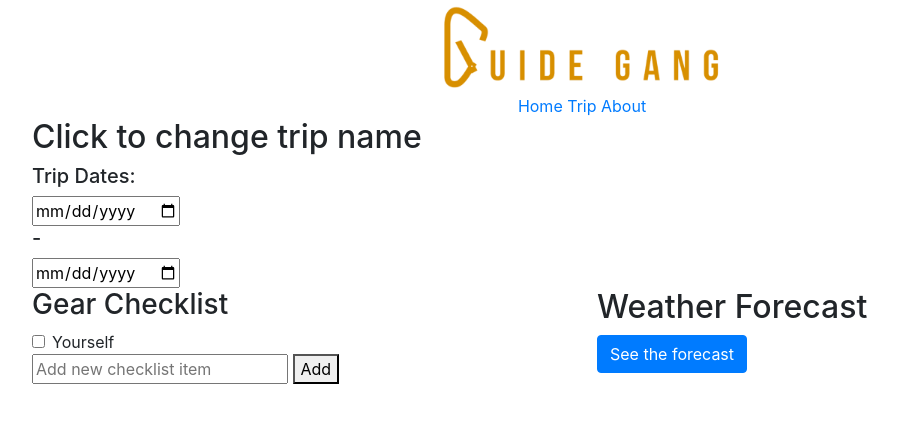
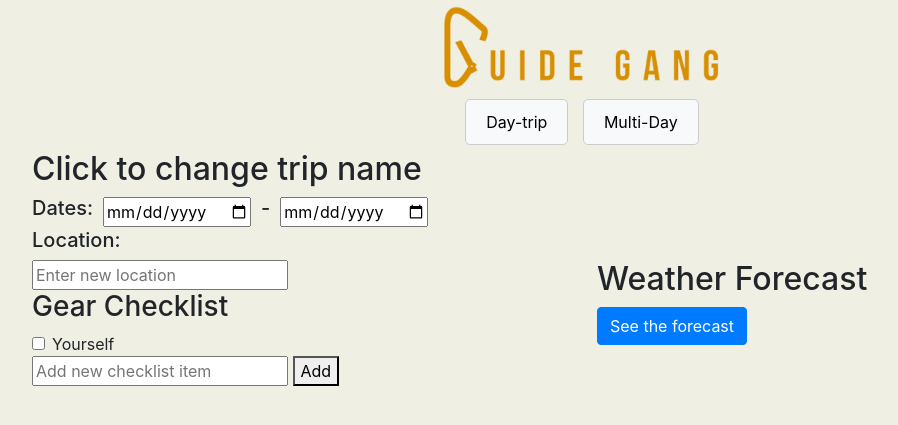
Before and after one commit to djmurphy6/guide_gang, a Flask app: page /trip in a window 1280 px wide. Shown: the top 425 px of the page, without its empty margins (58-956 px from the left). Run offline with Flask 2, Linux system fonts and the light colour scheme; some libraries are stand-ins or nearby versions.

Commit message:
added day trip functionality

```diff
--- a/app.py
+++ b/app.py
@@ -30,6 +30,11 @@ def about():
 @app.route("/trip")
 def trip():
     return flask.render_template("trip.html")
+
+#route for daytrip page
+@app.route("/daytrip")
+def daytrip():
+    return flask.render_template("daytrip.html")
 
 
 @app.route("/forecast", methods = ['GET'])
--- a/static/style.css
+++ b/static/style.css
@@ -5,6 +5,10 @@
 .logo {
     width: 300px;  /* Set the desired width */
     height: auto;
+}
+
+body {
+    background-color: #f0efe3; /* Light beige color */
 }
 
 .card {
@@ -17,3 +21,37 @@
 .card-title {
     font-weight: bold;
 }
+
+.inline{
+    display: flex;
+    align-items: center;
+    gap: 10px;
+}
+
+.nav-box {
+    display: inline-block;
+    padding: 10px 20px;
+    margin: 5px;
+    border: 1px solid #ccc;
+    border-radius: 5px;
+    text-decoration: none;
+    color: #000;
+    background-color: #f8f9fa;
+    text-align: center;
+}
+.nav-box:hover {
+    background-color: #e2e6ea;
+}
+
+.header {
+    text-align: center;
+    padding: 10px 0;
+    margin-bottom: 20px;
+}
+
+.center-column {
+    display: flex;
+    justify-content: center;
+    text-align: left;
+    flex-direction: column;
+}
--- a/templates/about.html
+++ b/templates/about.html
@@ -4,6 +4,7 @@
 {% block title %}About{% endblock %}
 
 {% block content %}
-    <h2>About Guide Gang</h2>
-    <p>This app helps people plan technical backcountry trips by putting all planning variables into one place.</p>
+    <div style="text-align: center;">
+        <h2>Stop wasting time here go plan your trip</h2>
+    </div>
 {% endblock %}
--- a/templates/base.html
+++ b/templates/base.html
@@ -15,10 +15,9 @@
                 <img src="{{ url_for('static', filename='images/logo.png') }}" alt="Guide Gang Logo" class="logo">
             </a>
         </div>
-        <nav align = "Center" >
-            <a href="{{ url_for('index') }}">Home</a>
-            <a href="{{ url_for('trip') }}">Trip</a>
-            <a href="{{ url_for('about') }}">About</a>
+        <nav align="center">
+            <a href="{{ url_for('daytrip') }}" class="nav-box">Day-trip</a>
+            <a href="{{ url_for('trip') }}" class="nav-box">Multi-Day</a>
             <!-- Add more links as needed -->
         </nav>
     </header>
--- a/templates/trip.html
+++ b/templates/trip.html
@@ -9,13 +9,37 @@
         <h2 id="tripTitle" onclick="editTitle()">Click to change trip name</h2>
         <input type="text" id="editTitleInput" value="{{ trip_title }}" onkeydown="saveTitle(event)" style="display: none;" onblur="cancelEdit()"/>
         <div class="inline">
-            <h5 id="tripDates" onclick="editDates()">Trip Dates:</h5>
+            <!-- Trip Dates -->
+            <h5 id="tripDates" onclick="editDates()">Dates:</h5>
             <input type="date" id="editStartDate" value="{{ start_date }}" onkeydown="saveTitle(event)" onblur="cancelEdit()"/>
             <h5> - </h5>
             <input type="date" id="editEndDate" value="{{ end_date }}" onkeydown="saveTitle(event)" onblur="cancelEdit()"/>
         </div>
+        <!-- Trip Location -->
+        <h5 id="tripLocation" onclick="editLocation()">Location:</h5>
+        <input type="text" id="editLocationInput" value="{{ location }}" onkeydown="saveTitle(event)" style="display: none;" onblur="cancelEdit()"/>
         <div class="row">
             <div class="col-sm">
+                <!-- Input for Editing Location -->
+                <input type="text" id="newLocationInput" placeholder="Enter new location" onkeydown="handleLocationKeyPress(event)" />
+                <button id="updateLocationButton" onclick="updateLocation()" style="display: none;">Update</button>
+
+                <script>
+                    function handleLocationKeyPress(event) {
+                        if (event.key === 'Enter') {
+                            updateLocation();
+                        }
+                    }
+
+                    function updateLocation() {
+                        const newLocation = document.getElementById('newLocationInput').value;
+                        if (newLocation.trim() !== "") {
+                            document.getElementById('tripLocation').textContent = newLocation;
+                            document.getElementById('newLocationInput').value = "";
+                        }
+                    }
+                </script>
+
                 <h3> Gear Checklist</h3>
 
                 <!-- Checklist container with id="checklist" -->
@@ -23,7 +47,7 @@
                     <div class="form-check">
                         <input class="form-check-input" type="checkbox" value="" id="flexCheckDefault">
                         <label class="form-check-label" for="flexCheckDefault">
-                    Yourself
+                            Yourself
                     </label>
                     </div>
                 </div>
```
Also changed, not shown: templates/daytrip.html (added, +102 -0 lines), 3 other files.
